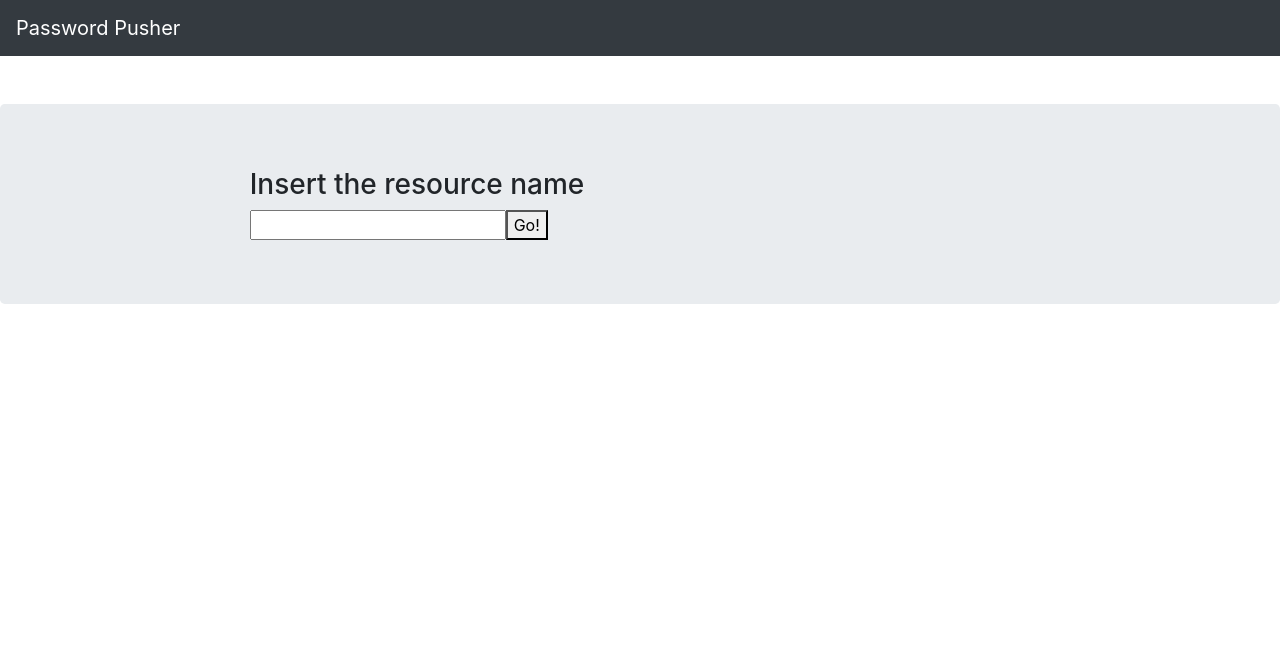
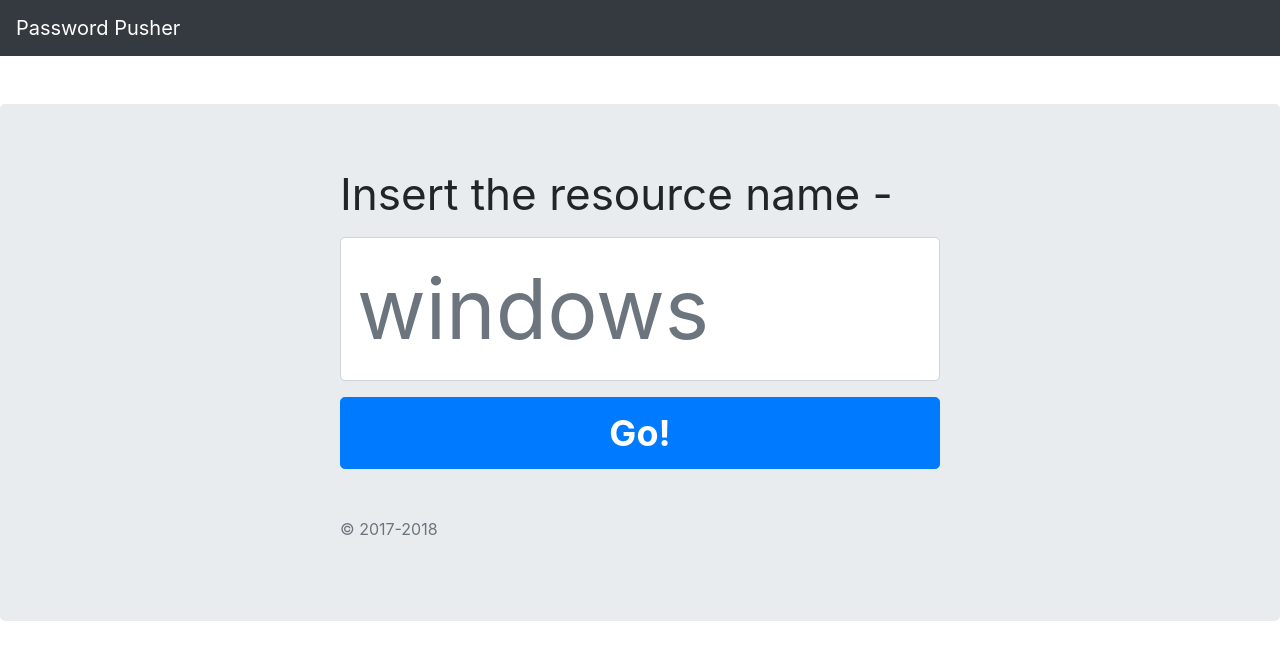
Before and after one commit to simonbor/sPassword, an Angular app: page / in a window 1280 px wide. Shown: the top 660 px of the page. Built offline with nearby package versions, Linux system fonts and the light colour scheme.

Commit message:
heroku app

```diff
--- a/package.json
+++ b/package.json
@@ -3,11 +3,13 @@
   "version": "0.0.0",
   "scripts": {
     "ng": "ng",
-    "start": "ng serve",
+    "start": "http-server dist/",
     "build": "ng build",
     "test": "ng test",
     "lint": "ng lint",
-    "e2e": "ng e2e"
+    "e2e": "ng e2e",
+    "preinstall": "npm install -g http-server",
+    "postinstall": "ng build --prod"
   },
   "private": true,
   "dependencies": {
--- a/src/app/credentials/credentials.component.css
+++ b/src/app/credentials/credentials.component.css
@@ -0,0 +1,3 @@
+.form-signin {
+    width: 600px;
+}
--- a/src/app/credentials/credentials.component.html
+++ b/src/app/credentials/credentials.component.html
@@ -1,14 +1,11 @@
 <form class="form-signin">
-    <h1 class="h3 mb-3 font-weight-normal">Please sign in</h1>
+  <h1 class="h3 mb-3 font-weight-normal">Please insert credentials for the resource</h1>
+  <p>
     <label for="inputEmail" class="sr-only">Email address</label>
     <input type="email" id="inputEmail" class="form-control" placeholder="Email address" required autofocus>
     <label for="inputPassword" class="sr-only">Password</label>
     <input type="password" id="inputPassword" class="form-control" placeholder="Password" required>
-    <div class="checkbox mb-3">
-      <label>
-        <input type="checkbox" value="remember-me"> Remember me
-      </label>
-    </div>
-    <button class="btn btn-lg btn-primary btn-block" type="submit" (click)='goDomain()'>Sign in</button>
+  </p>
+    <button class="btn btn-lg btn-primary btn-block" type="submit" (click)='goDomain()'>Save to Chrome</button>
     <p class="mt-5 mb-3 text-muted">&copy; 2017-2018</p>
   </form>
--- a/src/app/home/home.component.css
+++ b/src/app/home/home.component.css
@@ -0,0 +1,18 @@
+.h3 {
+    font-size: 2.75rem;
+}
+
+.form-control-lg {
+    font-size: 5.25rem;
+    line-height: 0;
+}
+
+.btn-lg {
+    font-size: 2.25rem;
+    font-weight: bolder;
+}
+
+.form-home {
+    width: 600px;
+    margin: auto;
+}
--- a/src/app/home/home.component.html
+++ b/src/app/home/home.component.html
@@ -1,5 +1,8 @@
-<h3>
-  Insert the resource name
-</h3>
-<input type="text" #res>
-<button type="submit" (click)="goSubDomain(res.value)">Go!</button>
+<div class="form-home">
+  <h1 class="h3 mb-3 font-weight-normal">Insert the resource name -</h1>
+  <p>
+    <input #res type="text" class="form-control form-control-lg" placeholder="windows">
+  </p>
+  <button class="btn btn-lg btn-primary btn-block" type="submit" (click)='goSubDomain(res.value)'>Go!</button>
+  <p class="mt-5 mb-3 text-muted">&copy; 2017-2018</p>
+</div>
--- a/src/app/home/home.component.ts
+++ b/src/app/home/home.component.ts
@@ -13,6 +13,9 @@ export class HomeComponent implements OnInit {
   }
 
   goSubDomain(resName: string) {
+    if(resName.length < 1)
+      return;
+
     window.open(window.location.protocol + '//' + resName + '.' + window.location.host + '/credentials', "_top");
   }
 
```
Also changed, not shown: src/server.js (added, +35 -0 lines).
